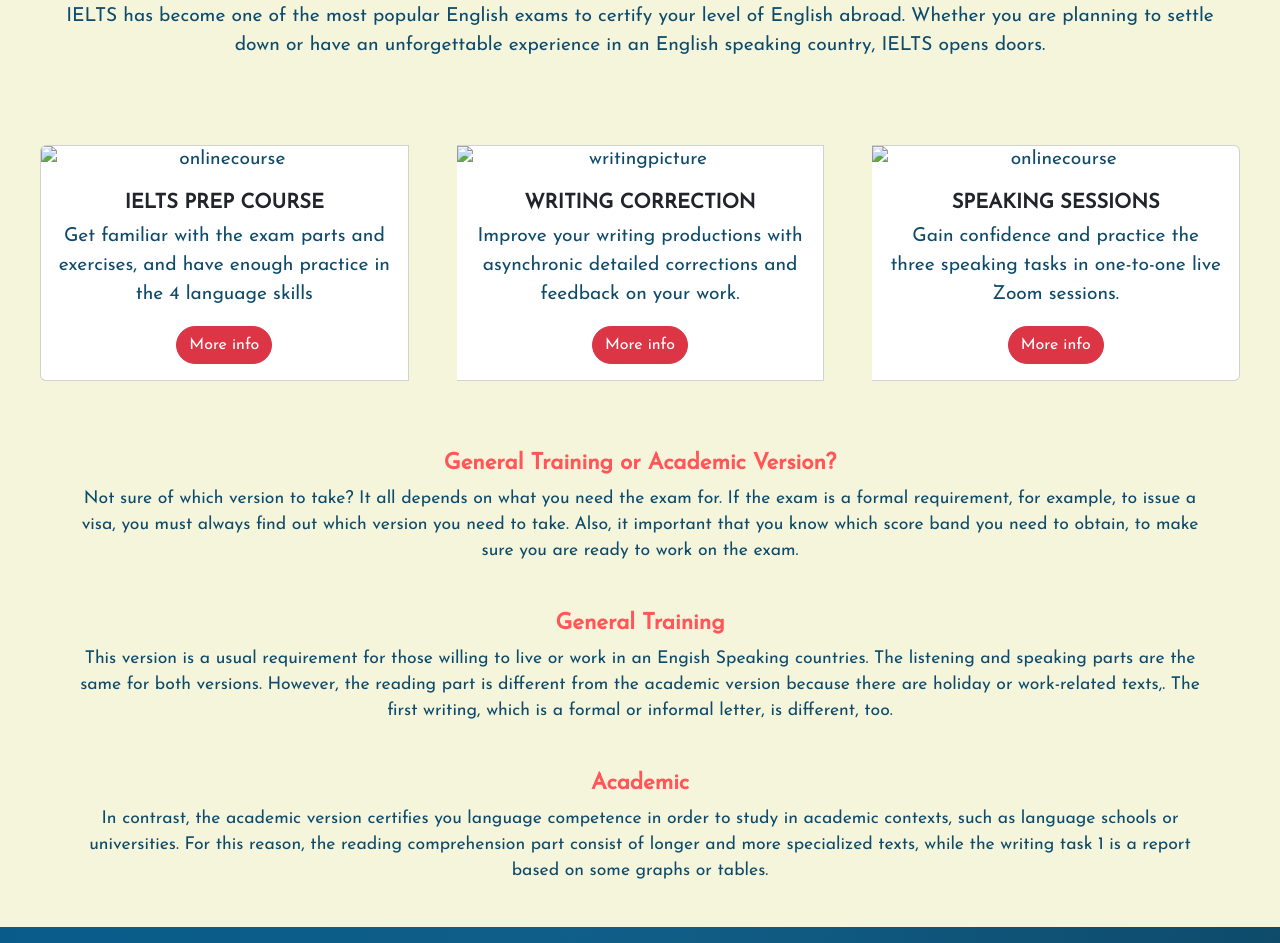
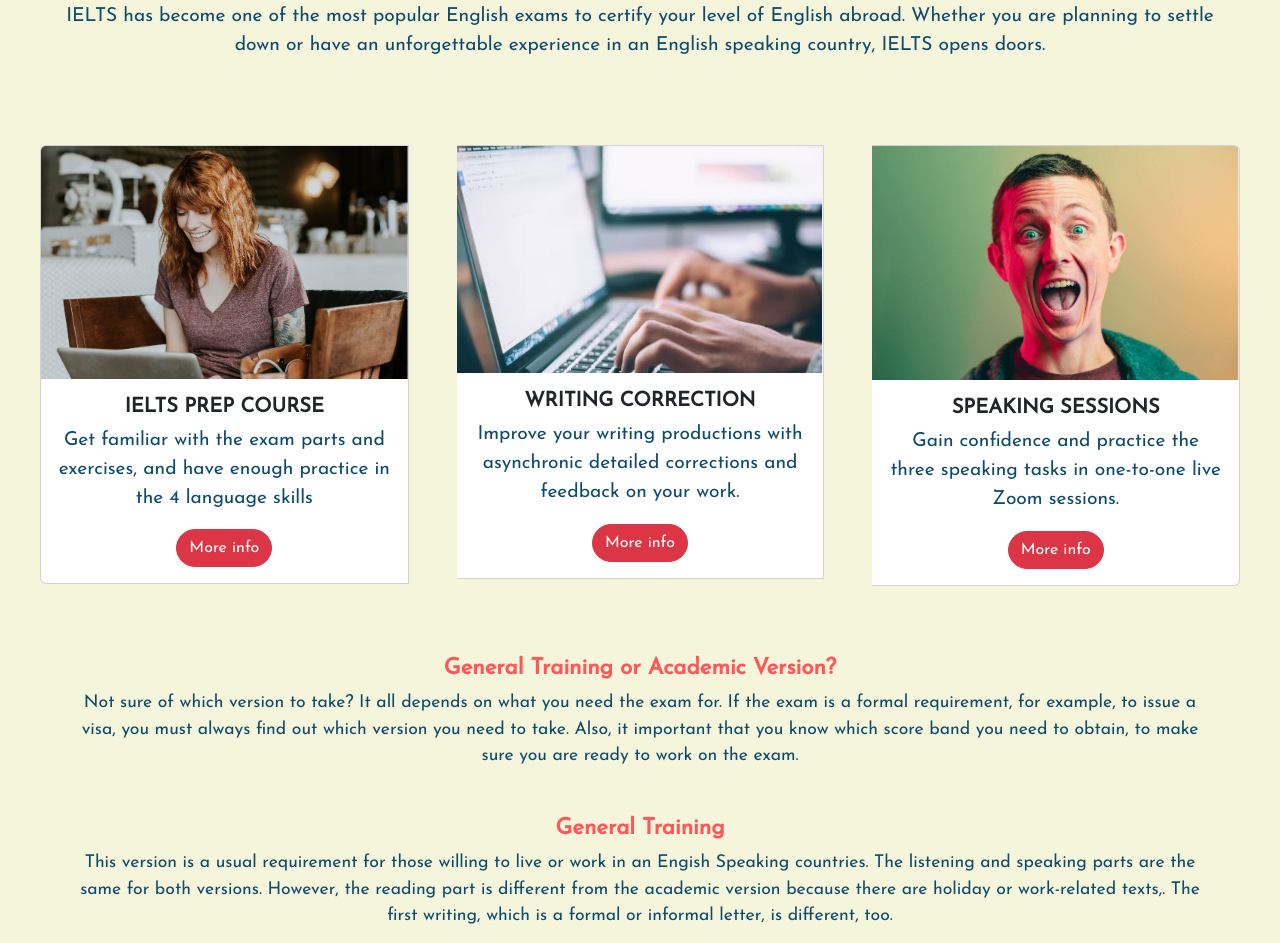
Before and after one commit to lauespe/IELTS-Optimize, a website: page index.html in a window 1280 px wide. Shown: the part 761-1704 px from the top of the page. Drawn offline with nearby package versions, Linux system fonts and the light colour scheme; the site is published under a folder, as on GitHub Pages, so addresses that start at the root find nothing; a web font is replaced by a local one.

Commit message:
Update index.html

```diff
--- a/index.html
+++ b/index.html
@@ -44,7 +44,7 @@
             <section>
               <div class="card-group p-3">
                   <div class="card img-fluid text-center m-4 h-100" style="width: auto;">
-                    <img src="../assets/IMG/course.jpg" class="card-img-top" alt="onlinecourse">
+                    <img src="assets/IMG/course.jpg" class="card-img-top" alt="onlinecourse">
                   <div class="card-body">
                         <h5 class="card-title">IELTS PREP COURSE</h5>
                         <p class="card-text">Get familiar with the exam parts and exercises, and have enough practice in the 4 language skills</p>
@@ -52,7 +52,7 @@
                       </div>
                   </div>
                   <div class="card img-fluid text-center m-4 h-100" style="width: auto;">
-                      <img src="../assets/IMG/writing1.jpg" class="card-img-top" alt="writingpicture">
+                      <img src="assets/IMG/writing1.jpg" class="card-img-top" alt="writingpicture">
                   <div class="card-body">
                       <h5 class="card-title">WRITING CORRECTION</h5>
                       <p class="card-text">Improve your writing productions with asynchronic detailed corrections and feedback on your work.</p>
@@ -60,7 +60,7 @@
                   </div>
                   </div>
                   <div class="card img-fluid text-center m-4 h-100" style="width: auto;">
-                    <img src="/assets/IMG/speaking.jpg" class="card-img-top" alt="onlinecourse">
+                    <img src="assets/IMG/speaking.jpg" class="card-img-top" alt="onlinecourse">
                   <div class="card-body">
                     <h5 class="card-title">SPEAKING SESSIONS</h5>
                     <p class="card-text">Gain confidence and practice the three speaking tasks in one-to-one live Zoom sessions.</p>
```
